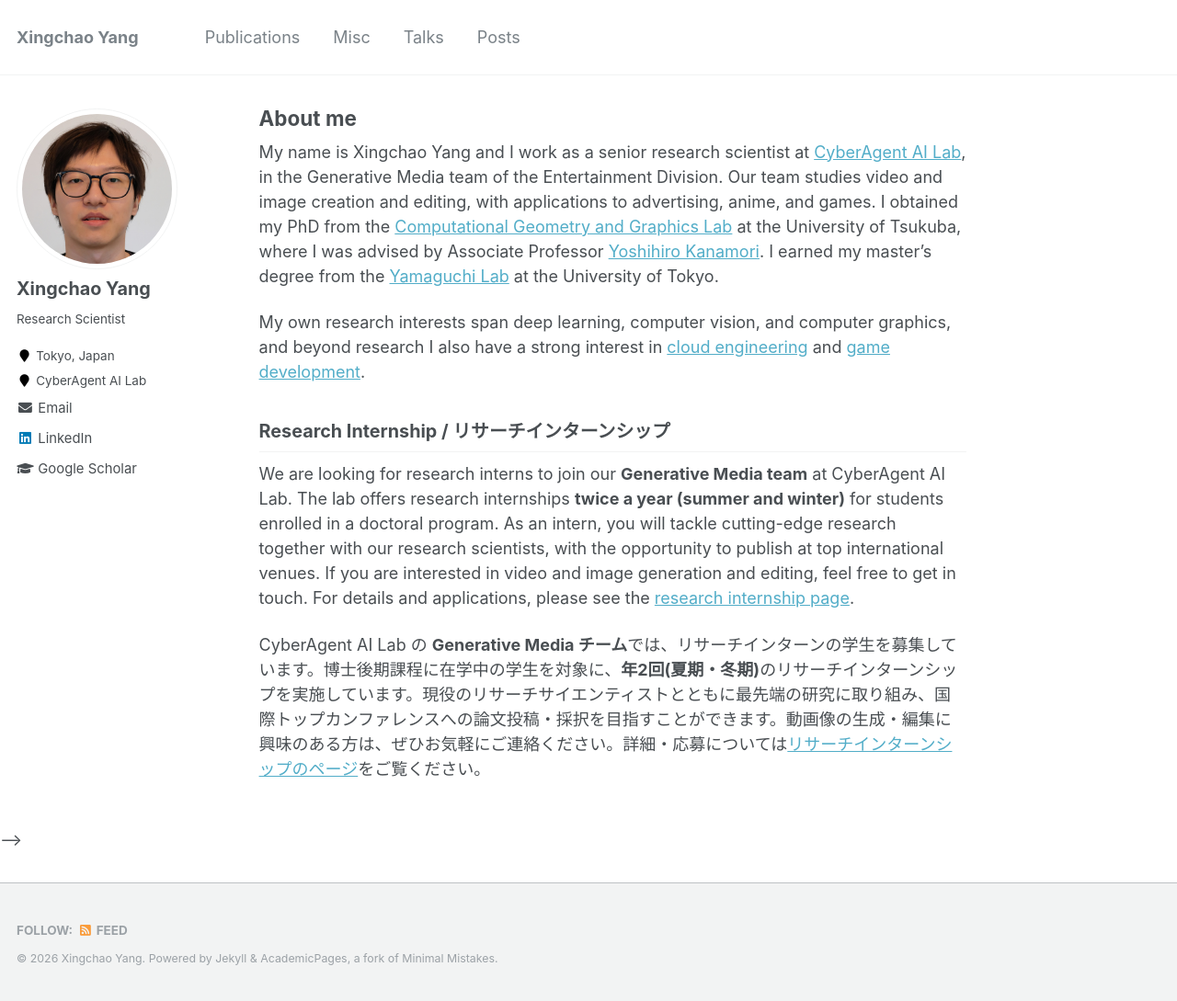
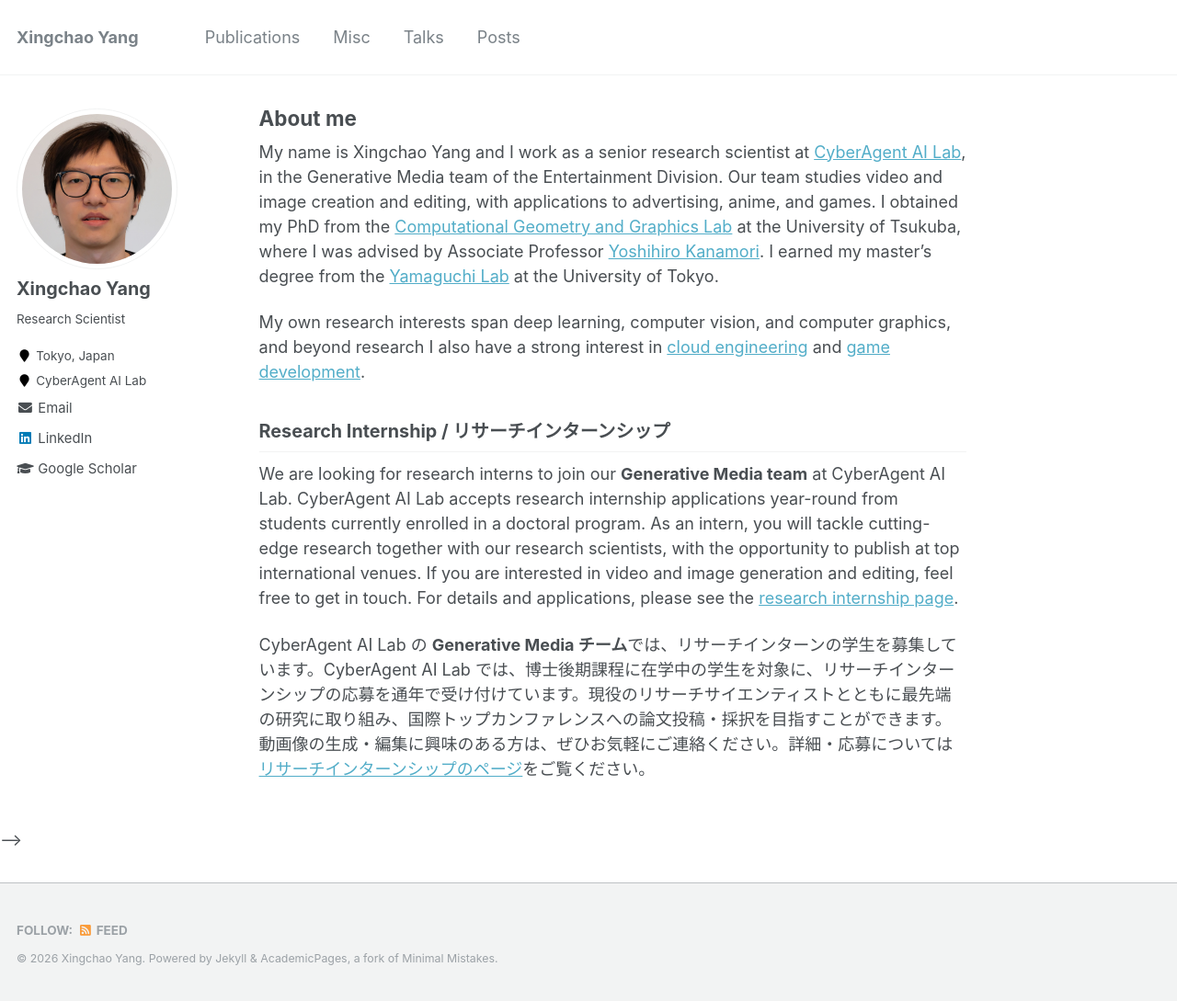
Before and after one commit to YangXingchao/yangxingchao.github.io, a Jekyll site: the page built from _pages/about.md, in a window 1280 px wide and 1089 px high. Shown: the whole window at 92% size. Built offline with Jekyll 4.4.1, drawn with Linux system fonts in a browser that asks for light colours.

Commit message:
Update research internship notice to year-round applications

```diff
--- a/_pages/about.md
+++ b/_pages/about.md
@@ -14,6 +14,6 @@ My own research interests span deep learning, computer vision, and computer grap
 
 ## Research Internship / リサーチインターンシップ
 
-We are looking for research interns to join our **Generative Media team** at CyberAgent AI Lab. The lab offers research internships **twice a year (summer and winter)** for students enrolled in a doctoral program. As an intern, you will tackle cutting-edge research together with our research scientists, with the opportunity to publish at top international venues. If you are interested in video and image generation and editing, feel free to get in touch. For details and applications, please see the [research internship page](https://research.cyberagent.ai/careers/internship/researchinternship/).
+We are looking for research interns to join our **Generative Media team** at CyberAgent AI Lab. CyberAgent AI Lab accepts research internship applications year-round from students currently enrolled in a doctoral program. As an intern, you will tackle cutting-edge research together with our research scientists, with the opportunity to publish at top international venues. If you are interested in video and image generation and editing, feel free to get in touch. For details and applications, please see the [research internship page](https://research.cyberagent.ai/careers/internship/researchinternship/).
 
-CyberAgent AI Lab の **Generative Media チーム**では、リサーチインターンの学生を募集しています。博士後期課程に在学中の学生を対象に、**年2回(夏期・冬期)**のリサーチインターンシップを実施しています。現役のリサーチサイエンティストとともに最先端の研究に取り組み、国際トップカンファレンスへの論文投稿・採択を目指すことができます。動画像の生成・編集に興味のある方は、ぜひお気軽にご連絡ください。詳細・応募については[リサーチインターンシップのページ](https://research.cyberagent.ai/careers/internship/researchinternship/)をご覧ください。
+CyberAgent AI Lab の **Generative Media チーム**では、リサーチインターンの学生を募集しています。CyberAgent AI Lab では、博士後期課程に在学中の学生を対象に、リサーチインターンシップの応募を通年で受け付けています。現役のリサーチサイエンティストとともに最先端の研究に取り組み、国際トップカンファレンスへの論文投稿・採択を目指すことができます。動画像の生成・編集に興味のある方は、ぜひお気軽にご連絡ください。詳細・応募については[リサーチインターンシップのページ](https://research.cyberagent.ai/careers/internship/researchinternship/)をご覧ください。
```
